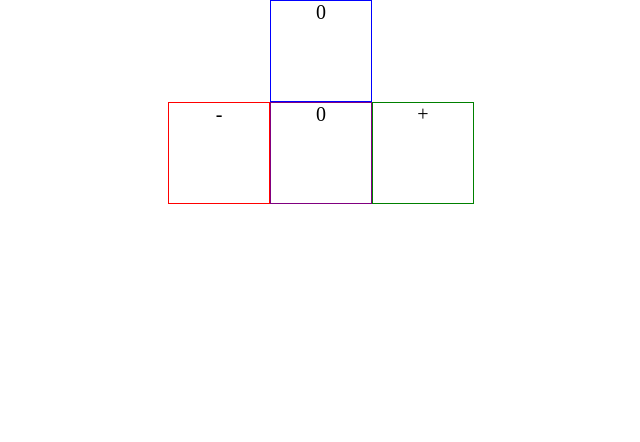
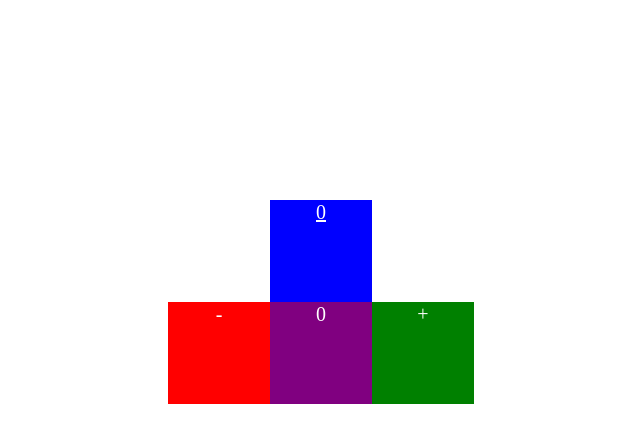
Before and after one commit to Jason-Tighe/indie-crement, a plain HTML site: page index.html in a window 1280 px wide. Shown: the whole page, without its empty margins (319-959 px from the left). Drawn offline with Linux system fonts and the light colour scheme.

Commit message:
this is annoying cause i have almost everything....

```diff
--- a/script.js
+++ b/script.js
@@ -23,7 +23,6 @@ const add = document.getElementById("positive")
 
 
 
-
 var x = 0;
 
 
@@ -32,7 +31,7 @@ function addition(){
   input.innerHTML = x;
   result.innerHTML = x
   if(x >= 0){
-    result.style.color = "black"
+    result.style.color = "white"
   }
 }
 
--- a/style.css
+++ b/style.css
@@ -4,10 +4,12 @@
   font-size: 20px;
   text-align: center;
   justify-content: center;
+  color: white;
 }
 
 .container{
   display: grid;
+  margin-top: 25vh;
 }
 
 .result{
@@ -16,6 +18,8 @@
   height: 100px;
   width: 100px;
   border: solid 1px blue;
+  background: blue;
+  text-decoration: underline;
 }
 
 .minus{
@@ -24,6 +28,7 @@
   height: 100px;
   width: 100px;
   border: solid 1px red;
+  background: red;
 }
 
 .input{
@@ -32,6 +37,7 @@
   height: 100px;
   width: 100px;
   border: solid 1px purple;
+  background: purple;
 }
 
 .plus{
@@ -40,4 +46,5 @@
   height: 100px;
   width: 100px;
   border: solid 1px green;
+  background: green;
 }
```
Also changed, not shown: index.html (+1 -0 lines).
